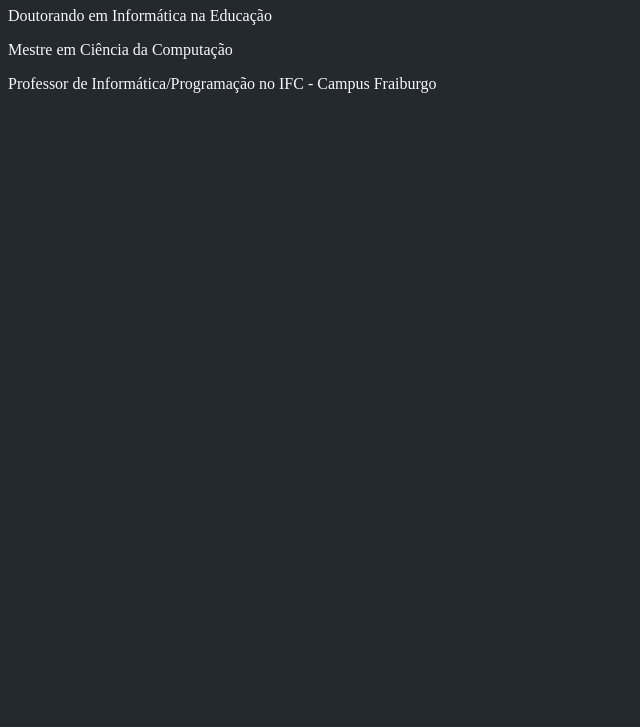
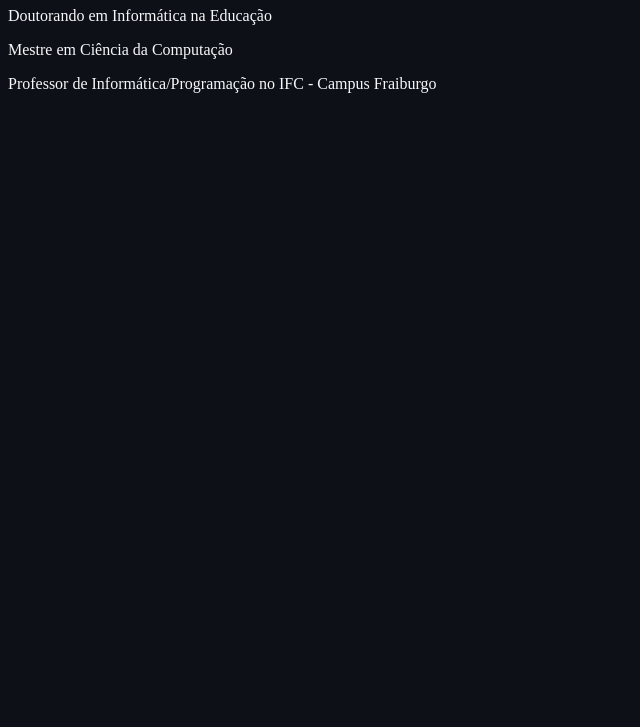
Before and after one commit to rafaelvivian/rafaelvivian.github.io, a plain HTML site: page index.html in a window 1280 px wide. Shown: the part 73-800 px from the top of the page, without its empty margins (0-640 px from the left). Drawn offline with Linux system fonts and the light colour scheme.

Commit message:
alterei background color

```diff
--- a/style.css
+++ b/style.css
@@ -1,5 +1,5 @@
 body {
-    background-color: #24292e;
+    background-color: #0d1117;
 }
 
 h1, p {
```
